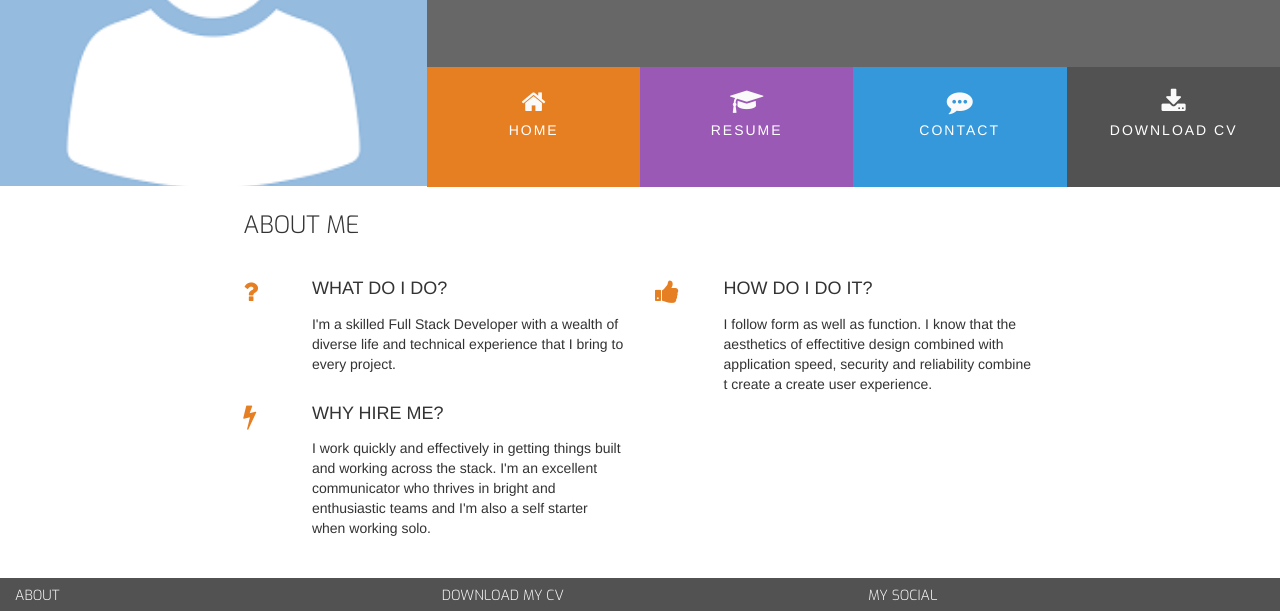
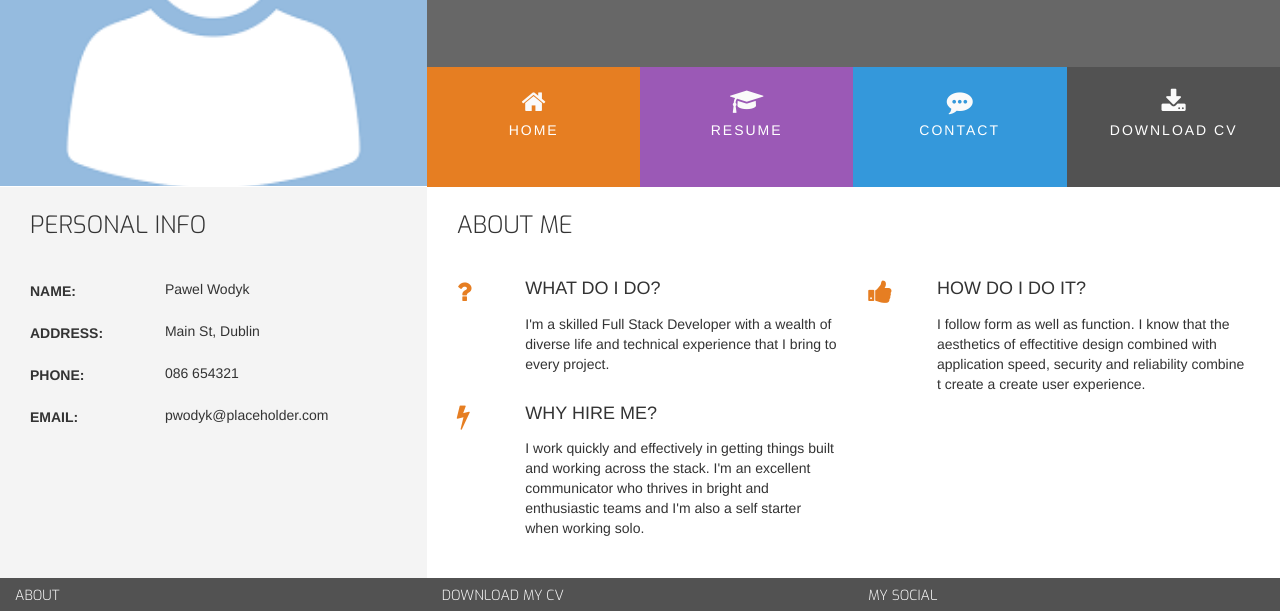
Before and after one commit to pawodyk/CI-SampleResume, a plain HTML site: page index.html in a window 1280 px wide. Shown: the part 174-785 px from the top of the page. Drawn offline with nearby package versions, Linux system fonts and the light colour scheme.

Commit message:
completed personal info and about me sections

```diff
--- a/assets/css/style.css
+++ b/assets/css/style.css
@@ -8,6 +8,10 @@
 
 .bg-color-three-reasons {
     background-color: #ffffff;
+}
+
+.bg-color-personal-info{
+    background-color: #f4f4f4;
 }
 
 .ui-menu-color-home {
@@ -49,11 +53,11 @@ h4 {
     display: inline-block;
 }
 
-.section-column {
+/* .section-column {
     padding: 0 30px 30px;
     float: none;
     display: table-cell;
-}
+} */
 
 .row-table {
     display: table;
@@ -210,3 +214,49 @@ footer .cv-pdf i:hover {
 .three-reasons-heading {
     margin-bottom: 15px;
 }
+
+/*--------------------------------------------Personal Info*/
+
+.personal-info-item{
+    margin-bottom: 20px;
+    display: block;
+    clear: both;
+}
+
+.personal-info-item .key,
+.personal-info-item .value{
+    padding-right: 8px;
+}
+
+.personal-info-item .key p,
+.personal-info-item .value p{
+    margin: 0;
+}
+
+.personal-info-item .key{
+    display: inline-block;
+    width: 30%;
+    margin-right: 21px;
+    padding-top: 2px;
+    vertical-align: top;
+}
+
+.personal-info-item .key p{
+    font-weight: 700;
+}
+
+.personal-info-item .value{
+    display: inline-block;
+    position: relative;
+    width: 60%;
+}
+
+/*--------------------------------------------Media Query*/
+
+@media(min-width: 992px){
+    .section-column{
+        padding: 0 30px 30px;
+        float: none;
+        display: table-cell;
+    }
+}
--- a/index.html
+++ b/index.html
@@ -41,6 +41,45 @@
 
         <section class="container-fluid">
             <div class="row row-table">
+                <div class="col-xs-12 col-sm-12 col-md-4 bg-color-personal-info section-column">
+                    <div class="row" >
+                        <div class="col-md-12">
+                            <h3 class="section-heading uppercase">Personal Info</h3>
+                        </div>
+                    </div>
+                    <div class="personal-info-item">
+                        <div class="key">
+                            <p class="uppercase">Name:</p>
+                        </div>
+                        <div class="value">
+                            <p>Pawel Wodyk</p>
+                        </div>
+                    </div>
+                    <div class="personal-info-item">
+                        <div class="key">
+                            <p class="uppercase">Address:</p>
+                        </div>
+                        <div class="value">
+                            <p>Main St, Dublin</p>
+                        </div>
+                    </div>
+                    <div class="personal-info-item">
+                        <div class="key">
+                            <p class="uppercase">Phone:</p>
+                        </div>
+                        <div class="value">
+                            <p>086 654321</p>
+                        </div>
+                    </div>
+                    <div class="personal-info-item">
+                        <div class="key">
+                            <p class="uppercase">Email:</p>
+                        </div>
+                        <div class="value">
+                            <p>pwodyk@placeholder.com</p>
+                        </div>
+                    </div>
+                </div>
                 <div class="col-xs-12 col-sm-12 col-md-8 bg-color-three-reasons section-column">
                     <div class="row">
                         <div class="col-md-12">
```
